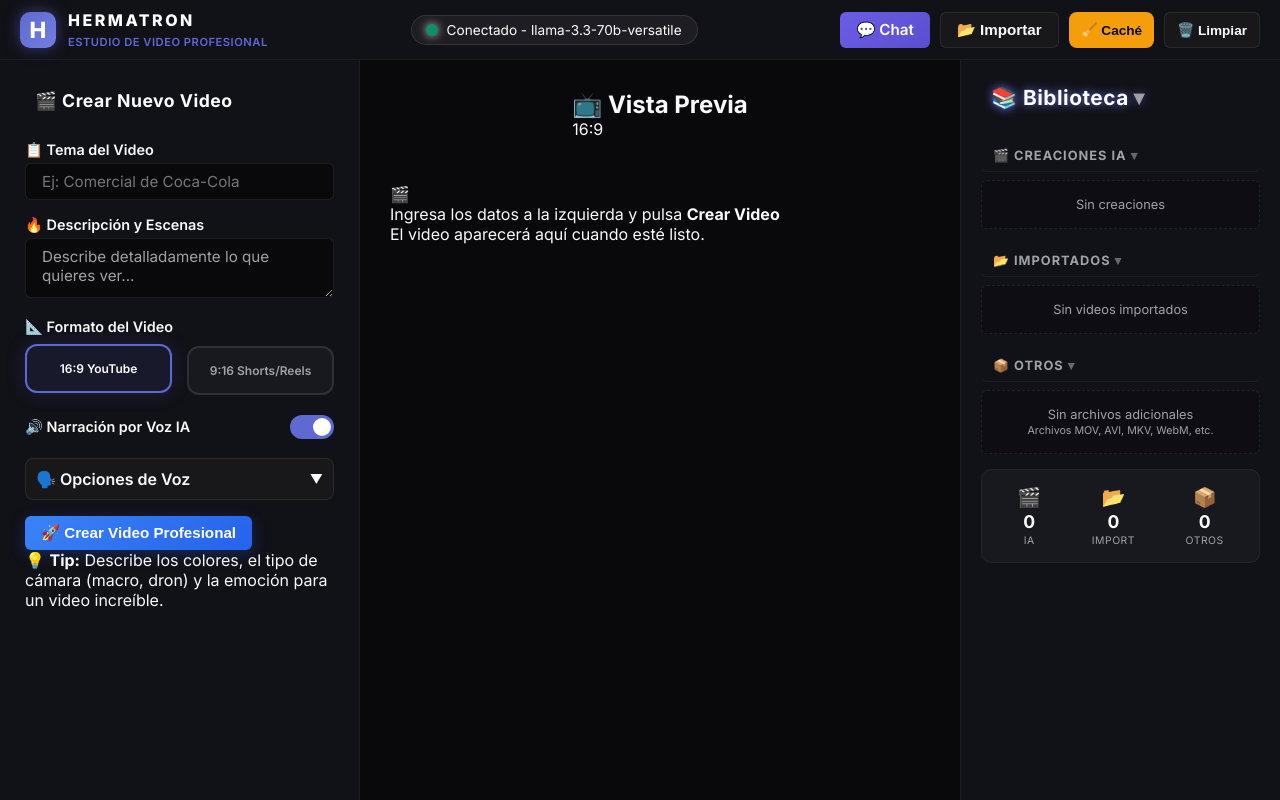
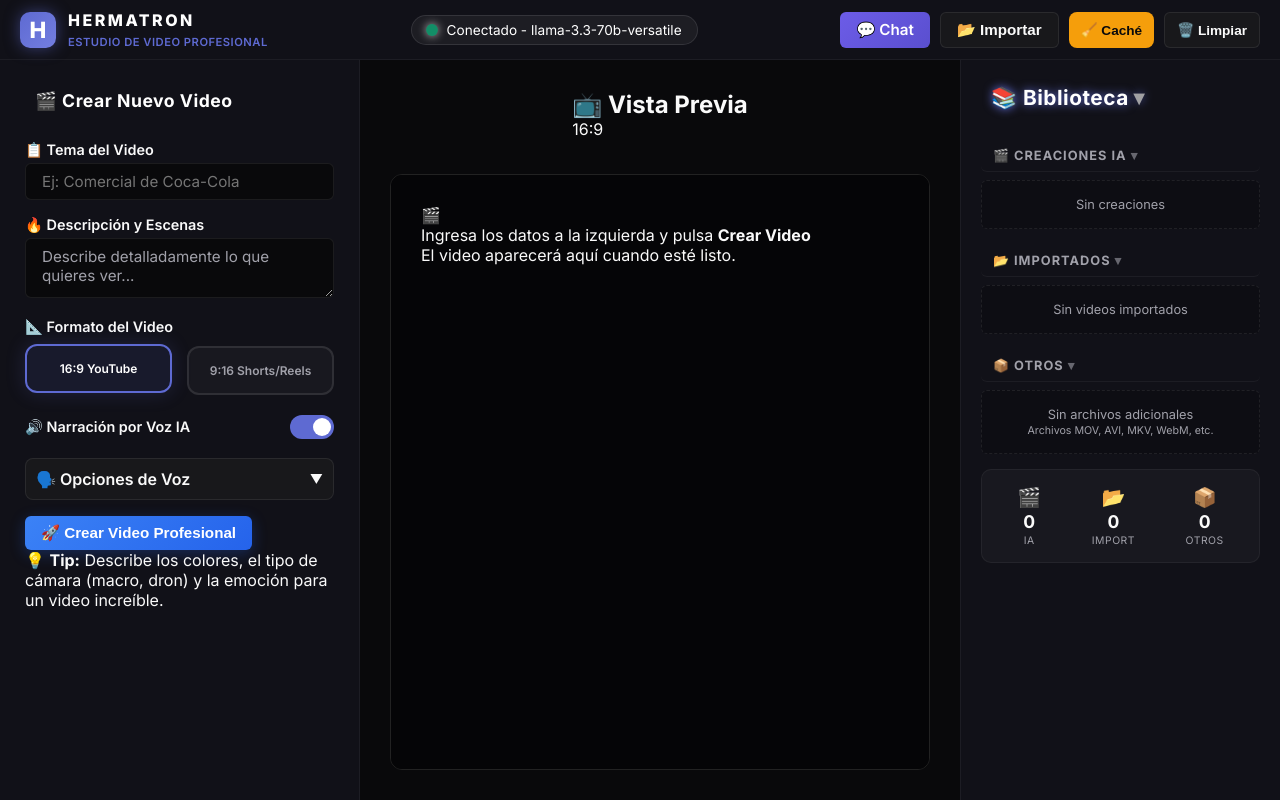
Before and after one commit to Paixita/hermatron-web, a FastAPI app: template templates/video-studio.html in a window 1280 px wide. Run offline with FastAPI, Linux system fonts and the light colour scheme; the template is opened without the code that fills it, so the values that code supplies are empty.

Commit message:
Fix storyboard sidebar squashing and Page 1 centering

```diff
--- a/static/video-studio.css
+++ b/static/video-studio.css
@@ -1,42 +1,49 @@
-/* DISEÑO DE COLUMNAS LADO A LADO (VÍDEO | STORYBOARD VERTICAL) */
+/* PANEL DE STORYBOARD VERTICAL PROFESIONAL (ESTILO CAPCUT/ADOBE) */
 .studio-content-layout {
     display: flex;
-    gap: 25px;
-    align-items: flex-start;
-    justify-content: center;
+    gap: 0;
+    align-items: stretch;
+    justify-content: flex-start;
     width: 100%;
-    margin-top: 20px;
+    height: calc(100vh - 120px); /* Ocupar todo el alto disponible */
+    margin-top: 10px;
+    background: #09090b;
+    border-radius: 12px;
+    overflow: hidden;
+    border: 1px solid #222;
 }
 
 .studio-preview-area {
     flex: 1;
+    display: flex;
+    flex-direction: column;
+    padding: 30px;
+    background: #050507;
     min-width: 0;
-    max-width: 1000px; /* Evitar que el video sea gigante */
+    overflow-y: auto;
 }
 
 .storyboard-vertical-sidebar {
-    width: 380px;
+    width: 420px; /* Ancho real para que no sea una rayita */
+    min-width: 380px;
     flex-shrink: 0;
     background: #111116;
-    border-radius: 16px;
-    border: 1px solid #222;
+    border-left: 1px solid #333;
     display: flex;
     flex-direction: column;
-    max-height: calc(100vh - 180px);
-    overflow: hidden;
-    box-shadow: 0 20px 50px rgba(0,0,0,0.5);
-    animation: slideInRight 0.5s ease;
+    height: 100%;
+    animation: panelSlideIn 0.4s cubic-bezier(0.16, 1, 0.3, 1);
 }
 
-@keyframes slideInRight {
-    from { transform: translateX(50px); opacity: 0; }
-    to { transform: translateX(0); opacity: 1; }
+@keyframes panelSlideIn {
+    from { width: 0; opacity: 0; }
+    to { width: 420px; opacity: 1; }
 }
 
 .sc-sidebar-header {
-    padding: 15px 20px;
-    background: #1a1a20;
-    border-bottom: 1px solid #222;
+    padding: 20px;
+    background: #1a1a24;
+    border-bottom: 1px solid #333;
     display: flex;
     justify-content: space-between;
     align-items: center;
```
Also changed, not shown: other parts of static/video-studio.css (+47 -11 lines).
